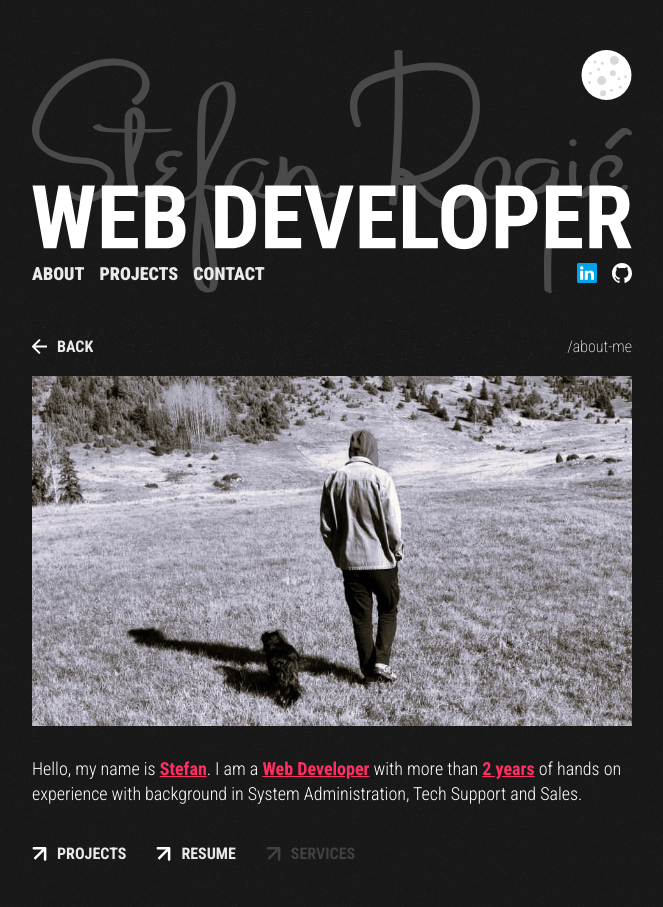
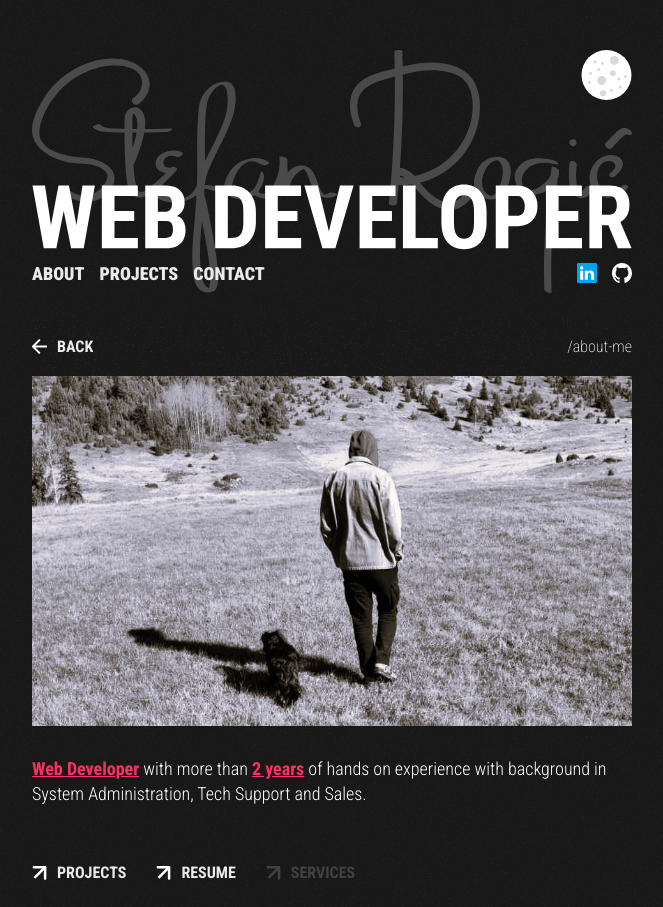
Before and after one commit to stefanrogic/website, a React (Vite) app: page /about-me in a window 1280 px wide. Shown: the top 907 px of the page, without its empty margins (308-971 px from the left). Built offline with nearby package versions, Linux system fonts and the light colour scheme.

Commit message:
minor tweaks

```diff
--- a/index.html
+++ b/index.html
@@ -2,10 +2,7 @@
 <html lang="en">
   <head>
     <meta charset="UTF-8" />
-    <link
-      rel="shortcut icon"
-      href="https://tghpaytxnfphvnnbkghz.supabase.co/storage/v1/object/sign/icons/moon-icon.svg?token=eyJhbGciOiJIUzI1NiIsInR5cCI6IkpXVCJ9.eyJ1cmwiOiJpY29ucy9tb29uLWljb24uc3ZnIiwiaWF0IjoxNzE4MTA4Njc3LCJleHAiOjQ4NzE3MDg2Nzd9.Z6DAOtlo6kNeZ1MrSaOd7DFdvfJrUqRSSOdte2byiEg&t=2024-06-11T12%3A24%3A38.003Z"
-    />
+    <link rel="shortcut icon" href="/icons/moon-icon.svg" />
     <meta name="viewport" content="width=device-width, initial-scale=1.0" />
     <title>Stefan Rogić - Portfolio</title>
   </head>
--- a/src/components/aboutSection/AboutSection.jsx
+++ b/src/components/aboutSection/AboutSection.jsx
@@ -21,19 +21,21 @@ const AboutSection = ({ home = true, scrollTo }) => {
       {location.pathname === "/home" && (
         <ContentRevealSuper>
           <p>
-            Hello, my name is <span className="span-highlight">Stefan</span>. I am a <span className="span-highlight">Web Developer</span> with more than <span className="span-highlight">2 years</span> of hands on experience with background in System
+            Hello, my name is <span className="span-highlight">Stefan</span>, <span className="span-highlight">Web Developer</span> with more than <span className="span-highlight">2 years</span> of hands on experience with background in System
             Administration, Tech Support and Sales.
           </p>
         </ContentRevealSuper>
       )}
 
-      {/* TODO: ADD MORE  */}
       {location.pathname === "/about-me" && (
         <ContentRevealSuper>
           <p>
-            Hello, my name is <span className="span-highlight">Stefan</span>. I am a <span className="span-highlight">Web Developer</span> with more than <span className="span-highlight">2 years</span> of hands on experience with background in System
-            Administration, Tech Support and Sales.
+            <span className="span-highlight">Web Developer</span> with more than <span className="span-highlight">2 years</span> of hands on experience with background in System Administration, Tech Support and Sales.
           </p>
+
+          <br />
+          {/* TODO: ADD MORE  */}
+          <p></p>
         </ContentRevealSuper>
       )}
 
```
